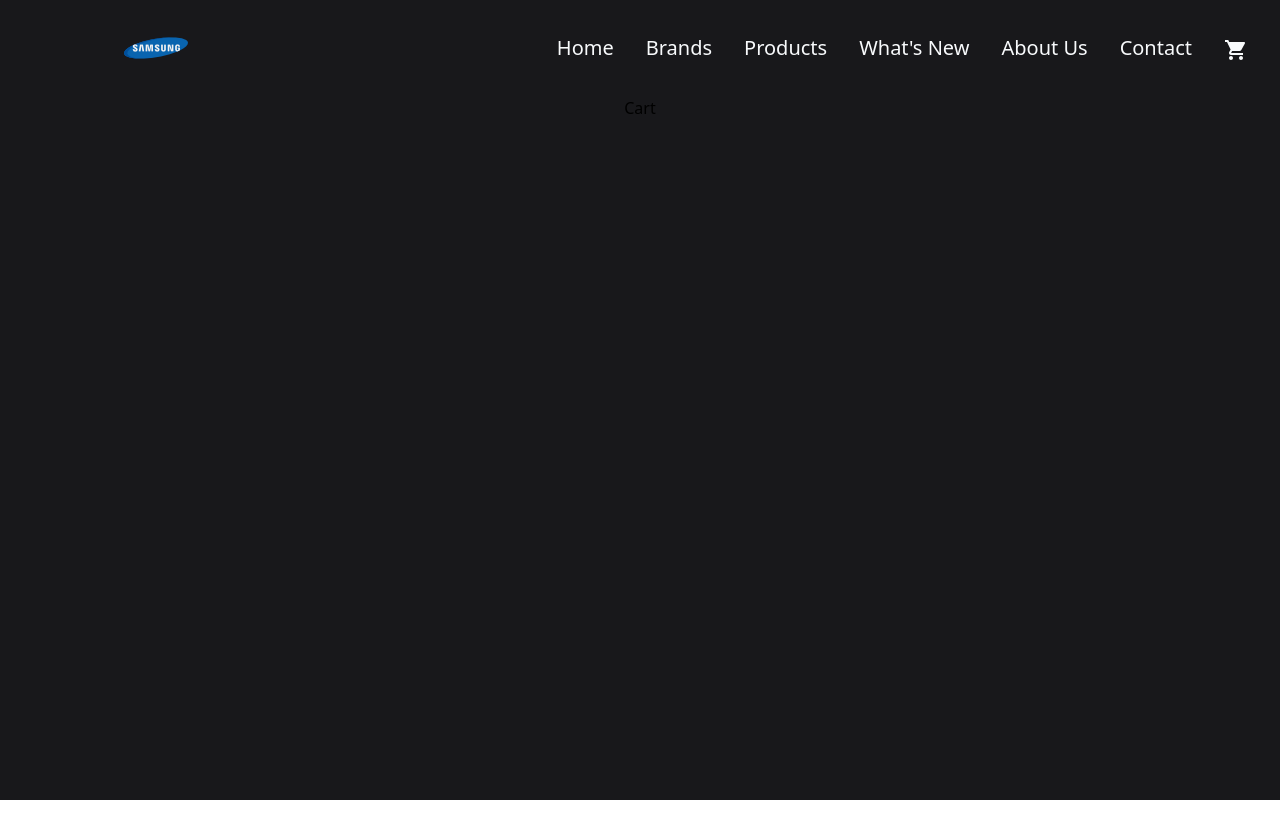
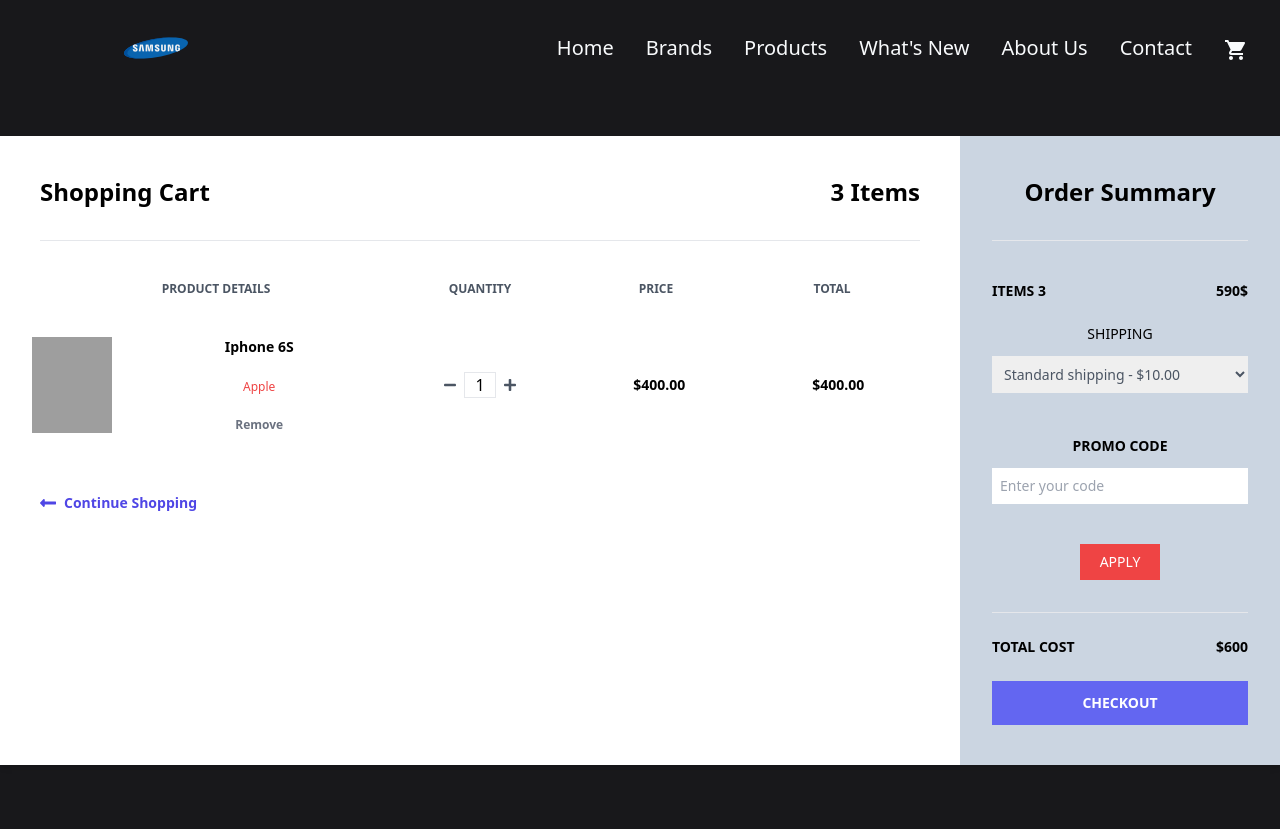
Before and after one commit to Benson306/Shopping_Cart, a React (Create React App) app in the folder shopping_cart/: page /cart in a window 1280 px wide. Before the commit the page ends 800 px from the top, so only its background shows below. Built offline with nearby package versions, Linux system fonts and the light colour scheme; grey boxes are pictures that could not be loaded.

Commit message:
Cart styling done

```diff
--- a/shopping_cart/package.json
+++ b/shopping_cart/package.json
@@ -12,6 +12,7 @@
     "@testing-library/jest-dom": "^5.16.5",
     "@testing-library/react": "^13.4.0",
     "@testing-library/user-event": "^13.5.0",
+    "loading-animations-react": "^1.3.3",
     "react": "^18.2.0",
     "react-dom": "^18.2.0",
     "react-redux": "^8.0.5",
--- a/shopping_cart/src/Cart.js
+++ b/shopping_cart/src/Cart.js
@@ -1,7 +1,85 @@
 const Cart = () => {
-    return ( <div>
-        Cart
-    </div> );
+    return (
+  <div class="container mx-auto mt-10">
+    <div class="flex shadow-md my-10">
+      <div class="w-3/4 bg-white px-10 py-10">
+        <div class="flex justify-between border-b pb-8">
+          <h1 class="font-semibold text-2xl">Shopping Cart</h1>
+          <h2 class="font-semibold text-2xl">3 Items</h2>
+        </div>
+        <div class="flex mt-10 mb-5">
+          <h3 class="font-semibold text-gray-600 text-xs uppercase w-2/5">Product Details</h3>
+          <h3 class="font-semibold text-center text-gray-600 text-xs uppercase w-1/5 text-center">Quantity</h3>
+          <h3 class="font-semibold text-center text-gray-600 text-xs uppercase w-1/5 text-center">Price</h3>
+          <h3 class="font-semibold text-center text-gray-600 text-xs uppercase w-1/5 text-center">Total</h3>
+        </div>
+
+        {/* Item Area */}
+
+        <div class="flex items-center hover:bg-gray-100 -mx-8 px-6 py-5">
+          <div class="flex w-2/5">
+            <div class="w-20">
+              <img class="h-24" src="https://drive.google.com/uc?id=18KkAVkGFvaGNqPy2DIvTqmUH_nk39o3z" alt="" />
+            </div>
+            <div class="flex flex-col justify-between ml-4 flex-grow">
+              <span class="font-bold text-sm">Iphone 6S</span>
+              <span class="text-red-500 text-xs">Apple</span>
+              <a href="#" class="font-semibold hover:text-red-500 text-gray-500 text-xs">Remove</a>
+            </div>
+          </div>
+          <div class="flex justify-center w-1/5">
+            <svg class="fill-current text-gray-600 w-3" viewBox="0 0 448 512"><path d="M416 208H32c-17.67 0-32 14.33-32 32v32c0 17.67 14.33 32 32 32h384c17.67 0 32-14.33 32-32v-32c0-17.67-14.33-32-32-32z"/>
+            </svg>
+
+            <input class="mx-2 border text-center w-8" type="text" value="1" />
+
+            <svg class="fill-current text-gray-600 w-3" viewBox="0 0 448 512">
+              <path d="M416 208H272V64c0-17.67-14.33-32-32-32h-32c-17.67 0-32 14.33-32 32v144H32c-17.67 0-32 14.33-32 32v32c0 17.67 14.33 32 32 32h144v144c0 17.67 14.33 32 32 32h32c17.67 0 32-14.33 32-32V304h144c17.67 0 32-14.33 32-32v-32c0-17.67-14.33-32-32-32z"/>
+            </svg>
+          </div>
+          <span class="text-center w-1/5 font-semibold text-sm">$400.00</span>
+          <span class="text-center w-1/5 font-semibold text-sm">$400.00</span>
+        </div>
+
+        {/* End of Item Area */}
+
+        <a href="#" class="flex font-semibold text-indigo-600 text-sm mt-10">
+
+          <svg class="fill-current mr-2 text-indigo-600 w-4" viewBox="0 0 448 512"><path d="M134.059 296H436c6.627 0 12-5.373 12-12v-56c0-6.627-5.373-12-12-12H134.059v-46.059c0-21.382-25.851-32.09-40.971-16.971L7.029 239.029c-9.373 9.373-9.373 24.569 0 33.941l86.059 86.059c15.119 15.119 40.971 4.411 40.971-16.971V296z"/></svg>
+          Continue Shopping
+        </a>
+      </div>
+
+      <div id="summary" class="w-1/4 bg-slate-300 px-8 py-10">
+        <h1 class="font-semibold text-2xl border-b pb-8">Order Summary</h1>
+        <div class="flex justify-between mt-10 mb-5">
+          <span class="font-semibold text-sm uppercase">Items 3</span>
+          <span class="font-semibold text-sm">590$</span>
+        </div>
+        <div>
+          <label class="font-medium inline-block mb-3 text-sm uppercase">Shipping</label>
+          <select class="block p-2 text-gray-600 w-full text-sm">
+            <option>Standard shipping - $10.00</option>
+          </select>
+        </div>
+        <div class="py-10">
+          <label for="promo" class="font-semibold inline-block mb-3 text-sm uppercase">Promo Code</label>
+          <input type="text" id="promo" placeholder="Enter your code" class="p-2 text-sm w-full" />
+        </div>
+        <button class="bg-red-500 hover:bg-red-600 px-5 py-2 text-sm text-white uppercase">Apply</button>
+        <div class="border-t mt-8">
+          <div class="flex font-semibold justify-between py-6 text-sm uppercase">
+            <span>Total cost</span>
+            <span>$600</span>
+          </div>
+          <button class="bg-indigo-500 font-semibold hover:bg-indigo-600 py-3 text-sm text-white uppercase w-full">Checkout</button>
+        </div>
+      </div>
+
+    </div>
+
+        <br />
+    </div>);
 }
 
 export default Cart;
--- a/shopping_cart/src/Products.js
+++ b/shopping_cart/src/Products.js
@@ -2,8 +2,9 @@
 import { useDispatch } from 'react-redux';
 import { addToCart } from './redux/cartReducer/cart';
 
-import { ToastContainer } from 'react-toastify';
 import { useHistory } from 'react-router-dom/cjs/react-router-dom.min';
+
+import { Spinner } from 'loading-animations-react';
 
 const Products = () => {
     const [products, setProducts] = useState([]);
@@ -12,6 +13,8 @@
 
     const history = useHistory();
 
+    const [loading, setLoading] = useState(true);
+
     useEffect(()=>{
         const abortCont = new AbortController();
         fetch('https://ecomm-api-test.onrender.com/products',{signal: abortCont.signal})
@@ -19,6 +22,7 @@
             return res.json();
         })
         .then((res)=>{
+            setLoading(false);
             setProducts(res);
         })
 
@@ -35,6 +39,9 @@
         <p class="text-3xl text-center text-orange-500 font-semibold">Products</p>
         <br />
         <div class='flex flex-wrap gap-10 justify-center'>
+            <br />
+
+        { loading && <Spinner color1="blue" color2="#fff" textColor="#fff" /> }
         {
             products.map((prod)=>(
 
```
Also changed, not shown: 1 other file (tests, documents, lock files or other folders).
